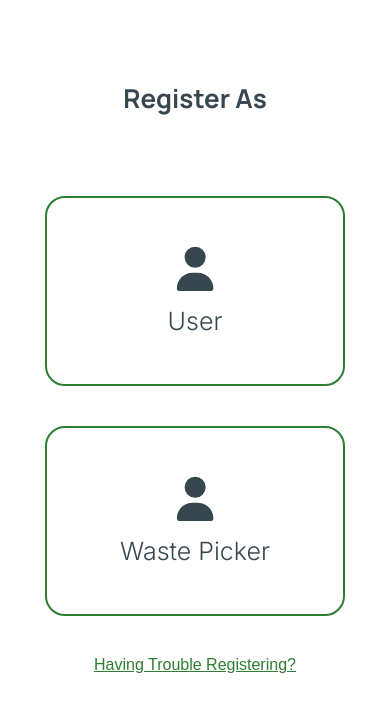
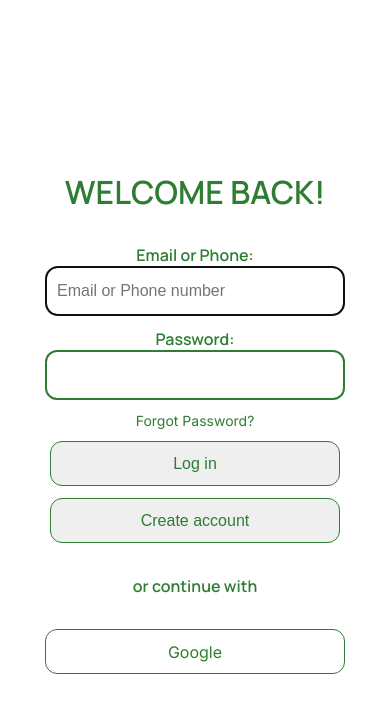
Before and after one commit to TheREBZ/WastePal-Project, a React (Vite) app: page / in a window 390 px wide. Shown: the top 712 px of the page. Built offline with nearby package versions, Linux system fonts and the light colour scheme.

Commit message:
feat: add LoginPage

```diff
--- a/src/App.jsx
+++ b/src/App.jsx
@@ -1,12 +1,15 @@
 import "./styles/variables.css"
 import "./styles/globals.css"
 import Register from "./pages/Register"
+import LoginPage from "./pages/LoginPage"
 
 
 const App = () => {
   return (
     <>
-    <Register />
+    {/* <Register /> */}
+    <LoginPage />
+
     </>
   )
 }
--- /dev/null
+++ b/src/pages/LoginPage.jsx
@@ -0,0 +1,40 @@
+import "../styles/LoginPage.css"
+
+const LoginPage = () => {
+  return (
+    <main className="LoginPage-container">
+        <header className="welcome-text">
+            <h1>WELCOME BACK!</h1>
+        </header>
+        <section className="log-or-sign">
+            <form method="get">
+                <div className="email-phone">
+                    <label htmlFor="email_or_phone">Email or Phone:</label>
+                        <input className="custom-input" type="text" name="email_or_phone" id="email_or_phone" placeholder="Email or Phone number" pattern="^([a-zA-Z0-9._%+-]+@[a-zA-Z0-9.-]+\.[a-zA-Z]{2,})|([0-9]{10,15})$" autoComplete="on" required autoFocus/>
+                </div>
+                    <div className="password">
+                        <label htmlFor="password">Password:</label>
+                            <input className="custom-input" type="password" name="password" id="password" minLength="8" required />
+                    </div>
+                <div className="forgot-pass">
+                    <p>Forgot Password?</p>
+                </div>
+                    <div className="login-btn-container">
+                        <button className="login-btn" type="submit">Log in</button>
+                    </div>
+                <div className="create-acc-container">
+                    <button type="button" className="create-acc-btn">Create account</button>
+                </div>
+                <div className="divider">
+                    <span>or continue with</span>
+                </div>
+                <div className="google-container">
+                    <p>Google</p>
+                </div>
+            </form>
+        </section>
+    </main>
+  )
+}
+
+export default LoginPage
--- /dev/null
+++ b/src/styles/LoginPage.css
@@ -0,0 +1,231 @@
+
+
+.LoginPage-container{
+    height: 100vh;
+    display: flex;
+    flex-direction: column;
+    align-items: center;
+    justify-content: center;
+    gap: 30px;
+}
+
+.welcome-text h1{
+    color: var(--eco-green);
+    font-size: 32px;
+    font-weight: var(--fw-bold);
+}
+
+.log-or-sign{
+    display: flex;
+    flex-direction: column;
+}
+
+.email-phone{
+    font-family: var(--manrope-primary);
+    font-weight: var(--fw-bold);
+    color: var(--eco-green);
+    font-size: 16px;
+    display: flex;
+    flex-direction: column;
+    gap: 8
+}
+.password{
+    font-family: var(--manrope-primary);
+    color: var(--eco-green);
+    font-weight: var(--fw-bold);
+    font-size: 16px;
+    display: flex;
+    flex-direction: column;
+}
+.custom-input{
+    width: 400px;
+    height: 50px;
+    border-radius: 12px;
+    border: 2px solid var(--eco-green);
+    font-size: 16px;
+    padding: 5px 10px;
+    box-sizing: border-box;
+}
+
+.login-btn{
+    width: 390px;
+    height: 45px;
+    font-size: 16px;
+    border-radius: 12px;
+    color: var(--eco-green);
+    cursor: pointer;
+    border: 1px solid var(--eco-green);
+}
+
+.login-btn:hover{
+    background-color: var(--eco-green);
+    transform: var(--transform);
+    transition: var(--transition);
+    color: var(--white);
+}
+
+.login-btn-container{
+    display: flex;
+    justify-content: center;
+}
+.forgot-pass{
+    display: flex;
+    justify-content: end;
+    color: var(--eco-green);
+    cursor: pointer;
+}
+.forgot-pass p:hover{
+    color: var(--trust-blue);
+    text-decoration: underline;
+    transform: var(--transform);
+    transition: var(--transition);
+}
+
+.create-acc-container{
+    display: flex;
+    justify-content: center;
+}
+
+.create-acc-btn{
+    width: 390px;
+    height: 45px;
+    font-size: 16px;
+    border-radius: 12px;
+    color: var(--eco-green);
+    cursor: pointer;
+    border: 1px solid var(--eco-green);
+}
+
+.create-acc-btn:hover{
+    background-color: var(--eco-green);
+    color: var(--white);
+    transform: var(--transform);
+    transition: var(--transition);
+}
+
+.divider{
+    display: flex;
+    align-items: center;
+    text-align: center;
+    margin: 20px 0;
+    color: var(--eco-green);
+    font-family: var(--manrope-primary);
+    font-size: 14px;
+}
+
+.divider::before,
+.divider::after {
+  content: '';
+  flex: 1;
+  border-bottom: 1px solid var(--eco-green);
+}
+
+.divider:not(:empty)::before {
+    margin-right: .5em;
+  }
+
+.divider:not(:empty)::after {
+    margin-left: .5em;
+}
+
+.google-container p{
+    width: 400px;
+    height: 45px;
+    font-size: 16px;
+    border-radius: 12px;
+    color: var(--eco-green);
+    cursor: pointer;
+    border: 1px solid var(--eco-green);
+    display: flex;
+    justify-content: center;
+    align-items: center;
+}
+
+.google-container p:hover{
+    color: var(--white);
+    background-color: var(--eco-green);
+    transform: var(--transform);
+    transition: var(--transition);
+}
+
+@media screen and (max-width: 920px) {
+
+    .LoginPage-container{
+        height: 100vh;
+        width: 100vw;
+        display: flex;
+        flex-direction: column;
+        align-items: center;
+        justify-content: center;
+        gap: 30px;
+    }
+
+    .email-phone, .password{
+        display: flex;
+        flex-direction: column;
+        justify-content: center;
+        align-items: center;
+    }
+
+    .custom-input{
+        width: 300px;
+        height: 50px;
+        border-radius: 12px;
+        border: 2px solid var(--eco-green);
+        font-size: 16px;
+        padding: 5px 10px;
+        box-sizing: border-box;
+    }
+
+    .login-btn{
+        width: 290px;
+        height: 45px;
+        font-size: 16px;
+        border-radius: 12px;
+        color: var(--eco-green);
+        cursor: pointer;
+        border: 1px solid var(--eco-green);
+    }
+
+    .create-acc-btn{
+        width: 290px;
+        height: 45px;
+        font-size: 16px;
+        border-radius: 12px;
+        color: var(--eco-green);
+        cursor: pointer;
+        border: 1px solid var(--eco-green);
+    }
+
+    .forgot-pass{
+        display: flex;
+        justify-content: center;
+        font-size: 14px;
+    }
+
+    .forgot-pass p:hover{
+        color: var(--trust-blue);
+        text-decoration: underline;
+    }
+
+    .divider{
+        display: flex;
+        align-items: center;
+        justify-content: center;
+        text-align: center;
+        margin: 20px 0;
+        font-size: 16px;
+        font-weight: var(--fw-bold);
+    }
+
+    .divider::before, ::after{
+        display: none;
+    }
+
+    .google-container p{
+        width: 300px;
+        height: 45px;
+        font-size: 16px;
+        border-radius: 12px;
+    }
+}
--- a/src/styles/Register.css
+++ b/src/styles/Register.css
@@ -1,5 +1,3 @@
-/* @import url("./variables.css"); */
-/* @import url("./globals.css"); */
 
 .register-container {
     height: 100vh;
@@ -64,7 +62,7 @@
     color: var(--trust-blue);
 }
 
-@media screen and (max-width: 550px) {
+@media (max-width: 920px) {
 
     .register-container {
         display: flex;
--- a/src/styles/globals.css
+++ b/src/styles/globals.css
@@ -15,3 +15,9 @@ h1{
 p{
     font-family: var(--inter-secondary);
 }
+
+form{
+  display: flex;
+  flex-direction: column;
+  gap: 12px;
+}
```
